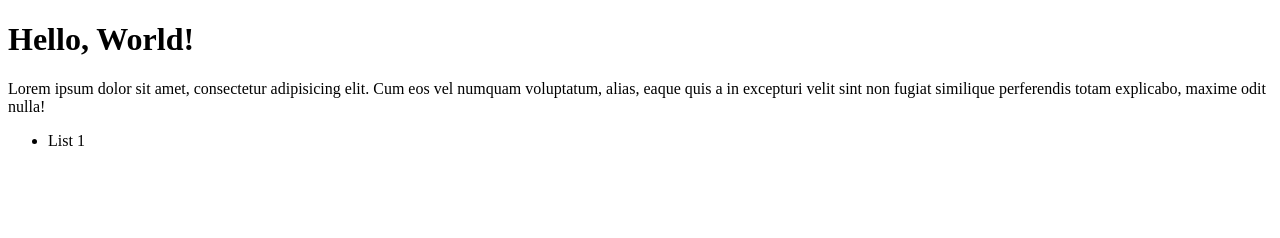
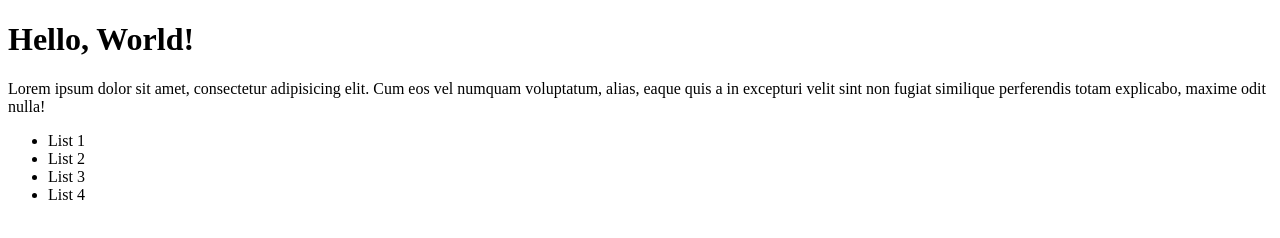
Before and after one commit to alfianyulianto/alfian-git-test-remote2, a plain HTML site: page index.html in a window 1280 px wide. Drawn offline with Linux system fonts and the light colour scheme.

Commit message:
menambah list pada local computer

```diff
--- a/index.html
+++ b/index.html
@@ -15,6 +15,9 @@
     </p>
     <ul>
       <li>List 1</li>
+      <li>List 2</li>
+      <li>List 3</li>
+      <li>List 4</li>
     </ul>
   </body>
 </html>
```
